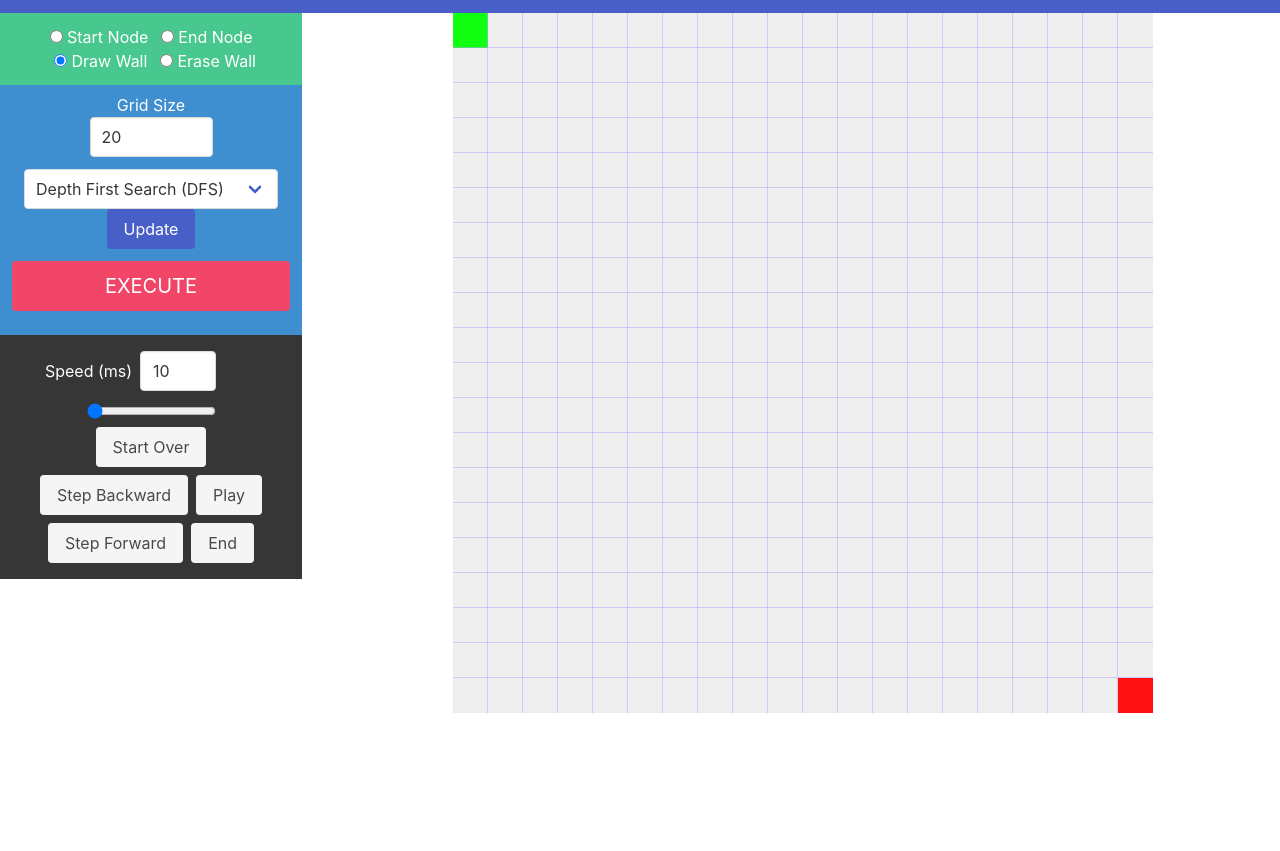
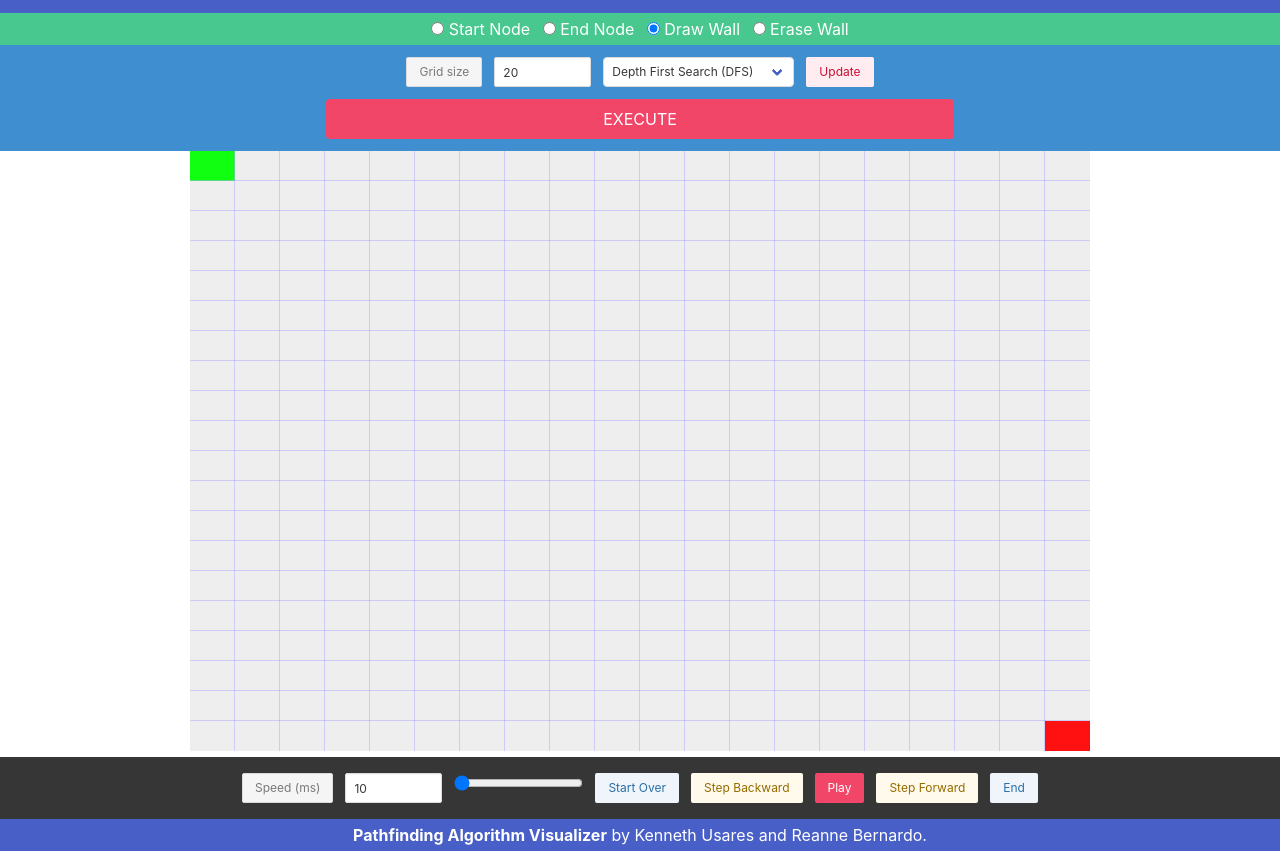
Before and after one commit to tenick/pathfinding-visualization, a plain HTML site: page index.html in a window 1280 px wide. Shown: the part 84-935 px from the top of the page. Before the commit the page ends 815 px from the top, so only its background shows below. Drawn offline with nearby package versions, Linux system fonts and the light colour scheme.

Commit message:
fix user interface

```diff
--- a/index.html
+++ b/index.html
@@ -14,10 +14,9 @@
         <p class="title">Pathfinding Algorithm Visualizer</p>
         <p class="subtitle">Explore the pathfinding algorithms using these functions!</p>
     </section>
-    <div class="columns has-text-centered">
-        <div class="column is-3">
+
     <section class="hero is-success has-text-centered">
-                <div class="hero-body p-3">
+        <div class="hero-body p-1">
             <div class="container">
                 <label class="radio" for="startNode">
                     <input type="radio" id="startNode" name="operation" value="Start Node">
@@ -40,14 +39,18 @@
                 </label>
             </div>
         </div>
-            <section>
+    </section>
     <section class="hero is-info has-text-centered">
-                <div class="container pt-2">
-                    <h1 class="h1">Grid Size</h1>
-                    <input class="input" type="number" id="gridSize" min="2" max="1000" value="20">
-                </div>
         <div class="hero-body p-3">
-                    <div class="select">
+            <div class="field is-grouped is-grouped-centered">
+                <p class="control">
+                    <a class="button is-small is-static">Grid size</a>
+                </p>
+                <p class="control">
+                    <input class="input is-small" type="number" id="gridSize" min="2" max="1000" value="20">
+                </p>
+                <div class="control">
+                    <div class="select is-small">
                         <select name="algorithm" id="algorithmDropdown">
                             <option value="dfs">Depth First Search (DFS)</option>
                             <option value="bfs">Breadth First Search (BFS)</option>
@@ -55,35 +58,48 @@
                             <option value="astar">A*</option>
                         </select>
                     </div>
-
-                    <button id="updateGridSizeBtn" class="button is-link" value="update">Update</button>
-
-                    <button class="button is-danger is-medium column is-fullwidth mt-3 mb-3" type="button" id="executeBtn" value="Execute">EXECUTE</button>
-
+                </div>
+                <div class="control">
+                    <button id="updateGridSizeBtn" class="button is-small is-danger is-light" value="update">Update</button>
+                </div>
+            </div>
+            <div class="column is-half is-offset-one-quarter p-0">
+                <button class="button is-danger is-fullwidth" type="button" id="executeBtn" value="Execute">EXECUTE</button>
+            </div>
         </div>
     </section>
-
+    <section class="is-dark has-text-centered">
+        <canvas id="cvs"></canvas>
+    </section>
     <section class="hero is-dark has-text-centered p-4">
-                <div class="buttons is-centered">
-                    <div class="field is-horizontal">
-                        <h1 class="h1 p-2">Speed (ms)</h1>
-                        <input id="speedInput" class="input column is-4" type="number" id="speed" min="1" max="1000" value="10">
+        <div class="field is-grouped is-grouped-centered">
+            <p class="control">
+                <a class="button is-small is-static">Speed (ms)</a>
+            </p>
+            <p class="control">
+                <input id="speedInput" class="input is-small" type="number" id="speed" min="1" max="1000" value="10">
+            </p>
+            <p class="control">
+                <input id="playbackRange" type="range" min='0' value='0'>
+            </p>
+            <div class="control">
+                <button id="startOverBtn" class="button is-info is-light is-small" type="button" value="Start Over">Start Over</button>
             </div>
-                    <div class="buttons is-centered">
-                        <input id="playbackRange" type="range" min='0' value='0'>
+            <div class="control">
+                <button id="stepBackBtn" class="button is-warning is-light is-small" type="button" value="Step Backward">Step Backward</button>
+            </div>
+            <div class="control">
+                <button id="playBtn" class="button is-danger is-small" type="button" value="Play">Play</button>
+                <button id="pauseBtn" class="button is-grey-light is-small" type="button" value="Pause" style="display: none;">Pause</button>
+            </div>
+            <div class="control">
+                <button id="stepForwardBtn" class="button is-warning is-light is-small" type="button" value="Step Forward">Step Forward</button>
+            </div>
+            <div class="control">
+                <button id="endBtn" class="button is-info is-light is-small" type="button" value="End">End</button>
             </div>
         </div>
-
-                <div class="buttons is-centered">
-                    <button id="startOverBtn" class="button is-light" type="button" value="Start Over">Start Over</button>
-                    <button id="stepBackBtn" class="button is-light" type="button" value="Step Backward">Step Backward</button>
-                    <button id="playBtn" class="button is-light" type="button" value="Play">Play</button>
-                    <button id="pauseBtn" class="button is-light" type="button" value="Pause" style="display: none;">Pause</button>
-                    <button id="stepForwardBtn" class="button is-light" type="button" value="Step Forward">Step Forward</button>
-                    <button id="endBtn" class="button is-light" type="button" value="End">End</button>
-                </div>
     </section>
-
     <!-- this is where the information for every step of the algorithm is located -->
     <div id="frameInfoDiv">
         <!-- sample frameInfoDiv content
@@ -92,10 +108,12 @@
         <p><b>Operation:</b> Queue-ing</p>
         <p><b>Description:</b> Mark as visited</p> -->
     </div>
+    <section class="hero is-link has-text-centered p-1">
+        <div class="content has-text-centered">
+            <p>
+                <a href="https://github.com/tenick/pathfinding-visualization.git"><strong>Pathfinding Algorithm Visualizer</strong></a> by <a href="https://github.com/tenick">Kenneth Usares</a> and <a href="https://github.com/rmbernardo27">Reanne Bernardo</a>.
+            </p>
         </div>
-        <div class="column">
-            <canvas id="cvs"></canvas>
-        </div>
-    </div>
+    </section>
 </body>
 </html>
--- a/script.js
+++ b/script.js
@@ -4,8 +4,8 @@ import PathFindingVisualizer from "./src/pathfindingVisualizer.js";
 var canvas = document.getElementById("cvs");
 var ctx = canvas.getContext("2d");
 
-var CVS_WIDTH = 700;
-var CVS_HEIGHT = 700;
+var CVS_WIDTH = 900;
+var CVS_HEIGHT = 600;
 
 canvas.width = CVS_WIDTH;
 canvas.height = CVS_HEIGHT;
```
Lines whose indentation alone changed are shown as unchanged.
